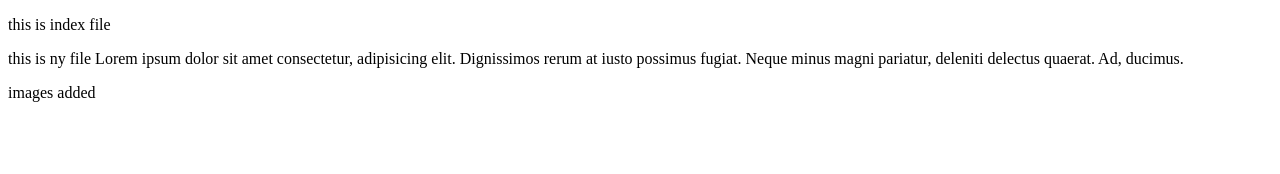
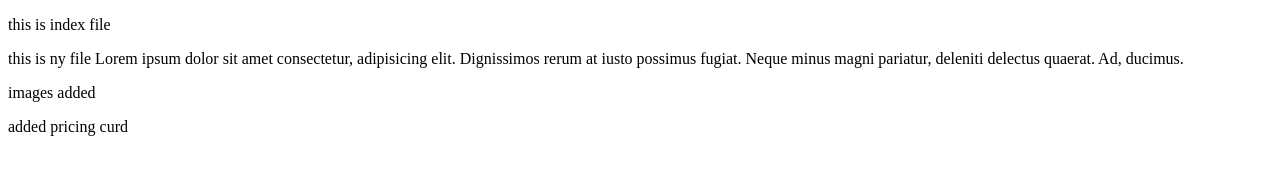
Before and after one commit to AJAKSHAY77/git-merge, a plain HTML site: page index.html in a window 1280 px wide. Drawn offline with Linux system fonts and the light colour scheme.

Commit message:
feature 3

```diff
--- a/index.html
+++ b/index.html
@@ -10,5 +10,7 @@
         <p>this is ny file Lorem ipsum dolor sit amet consectetur, adipisicing elit. Dignissimos rerum at iusto possimus fugiat. Neque minus magni pariatur, deleniti delectus quaerat. Ad, ducimus.</p>
 
         <p>images added</p>
+
+        <p>added pricing curd</p>
 </body>
 </html>
```
